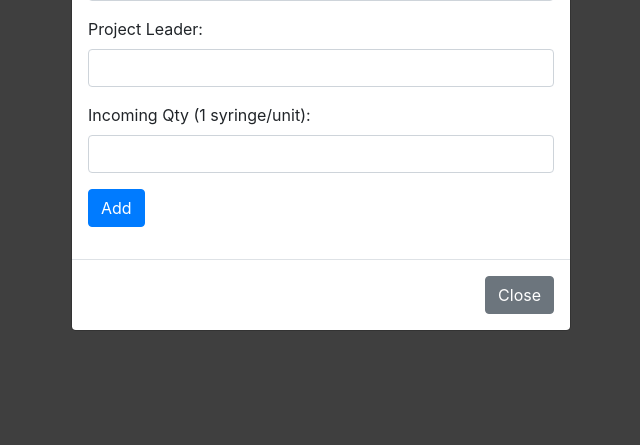
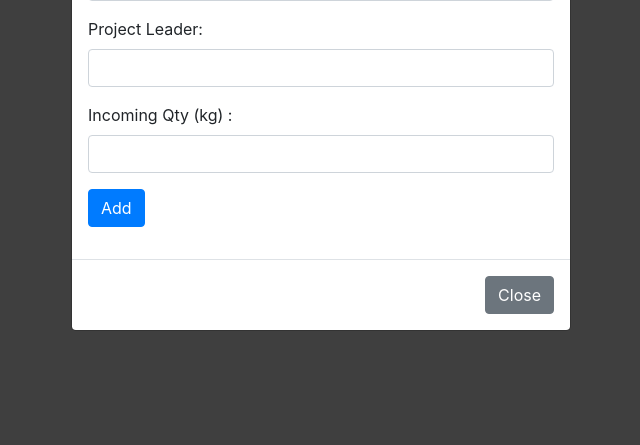
Before and after one commit to dsheah002/App.py, a Flask app: page /mold_type/1 in a window 1280 px wide, after a click on "Add Mold Compound". Shown: the part 355-800 px from the top of the page, without its empty margins (319-959 px from the left). Run offline with Flask 2, Linux system fonts and the light colour scheme; data that the repository does not hold is empty; some libraries are stand-ins or nearby versions.

Commit message:
Update mold_description.html

```diff
--- a/templates/mold_description.html
+++ b/templates/mold_description.html
@@ -203,7 +203,7 @@
                     </div>
 
                     <div class="form-group">
-                        <label>Withdraw Qty (syringe):</label>
+                        <label>Withdraw Qty (kg):</label>
                         <input type="number" class="form-control" name="withdraw_qty" required>
                     </div>
 
@@ -287,7 +287,7 @@
                     </div>
 
                     <div class="form-group">
-                        <label>Incoming Qty (1 syringe/unit):</label>
+                        <label>Incoming Qty (kg) :</label>
                         <input type="number" class="form-control" name="incoming_qty" required>
                     </div>
 
```
